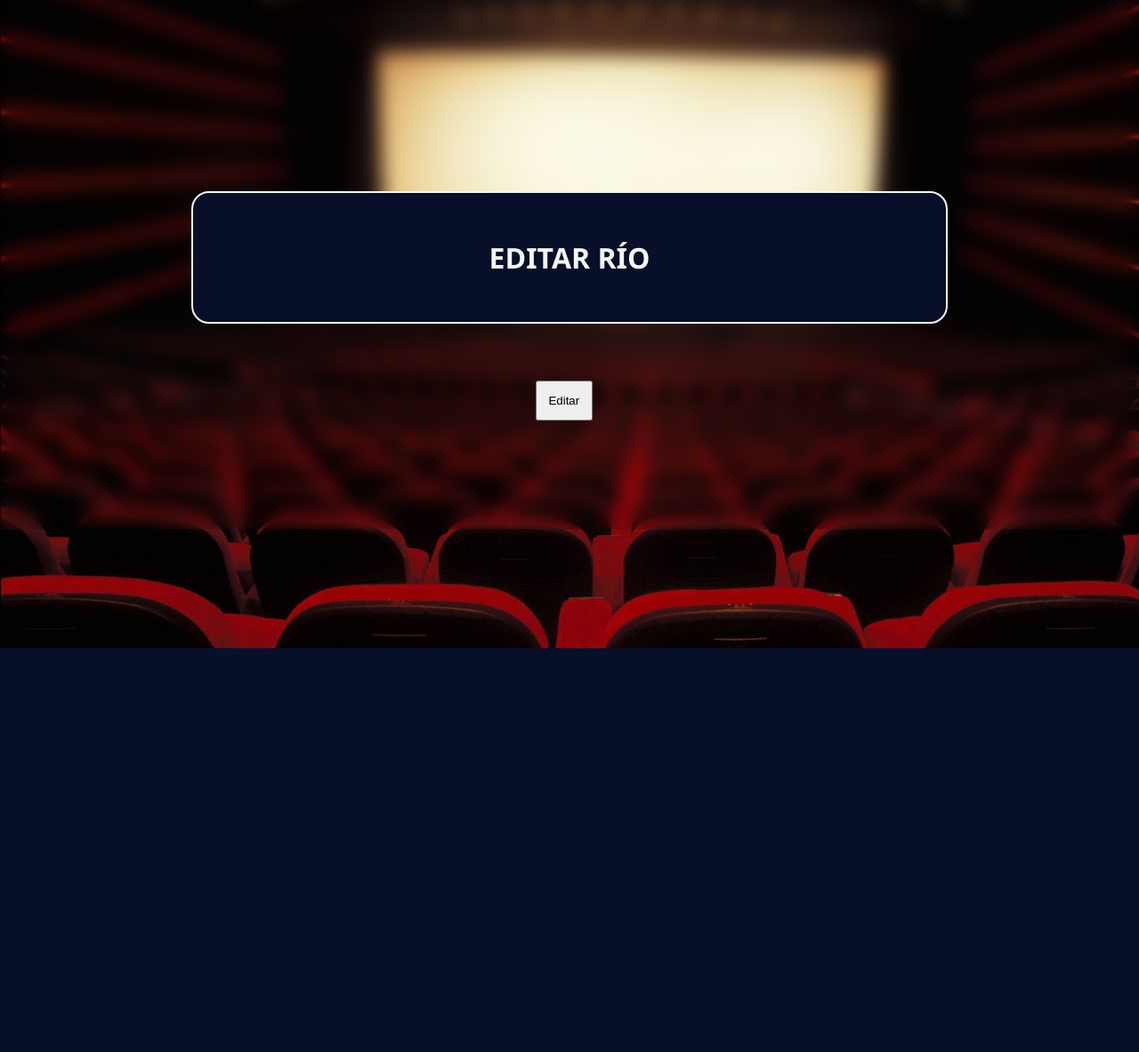
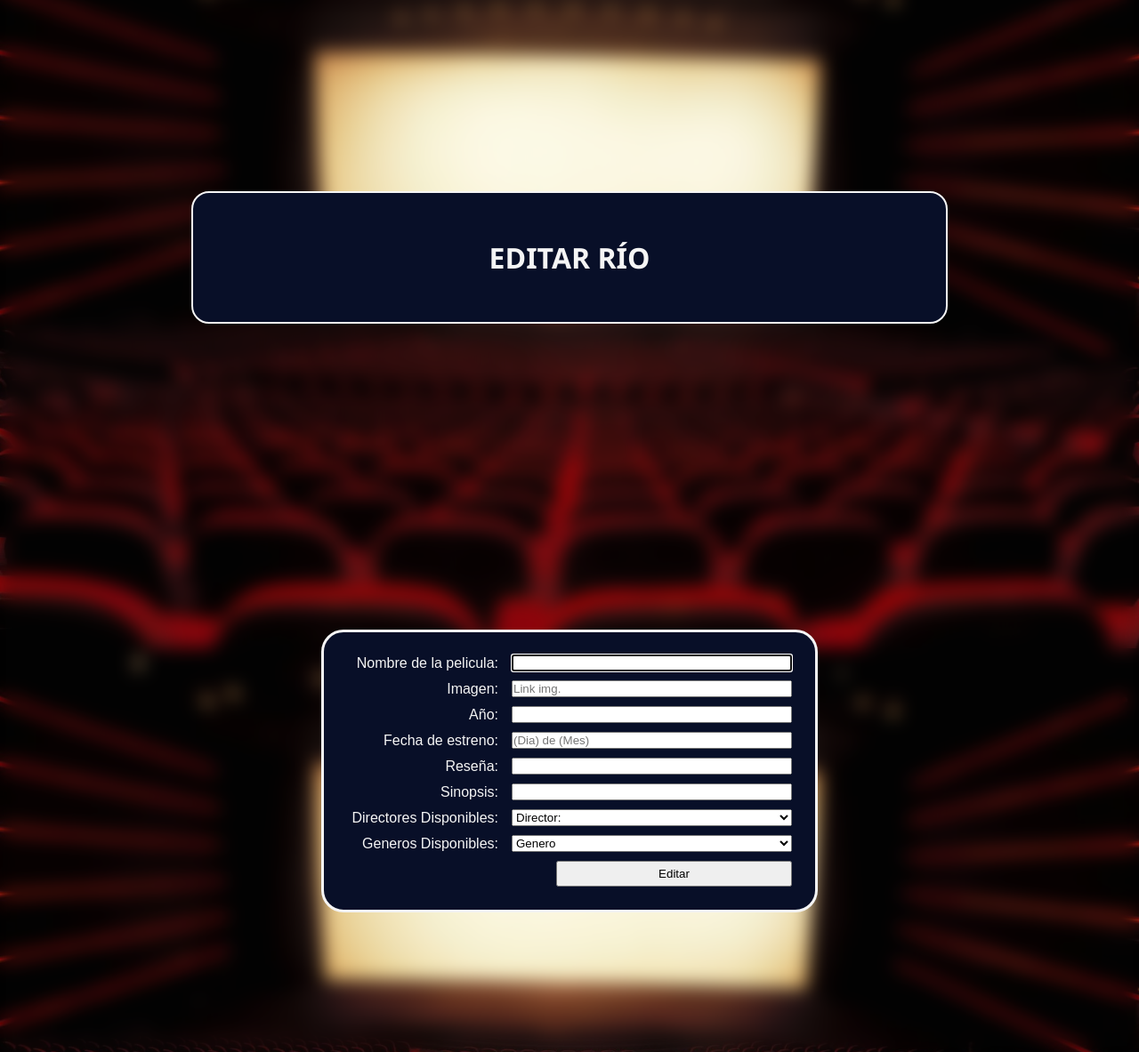
Before and after one commit to FacundoElizalde/Trabajo-Final-Programaci-n-II, a Flask app: a page that uses templates/edit_pelicula.html in a window 1280 px wide. Shown: the part 71-1254 px from the top of the page at 89% size. Before the commit the page ends 800 px from the top, so only its background shows below. Run offline with Flask 3, Linux system fonts and the light colour scheme; the visitor is signed in with stand-in values (Sample User, id 1).

Commit message:
Funcion de editar peliculas y estilos terminados en la misma seccion

```diff
--- a/App.py
+++ b/App.py
@@ -128,7 +128,7 @@ def del_pelicula(peli):
     return render_template('del_pelicula.html', peli=peli, user=funciones.funciones.verify())
 
 @app.route("/pelicula/editar/<peli>",methods=["GET", "POST"])
-def editarPeli(peli):
+def edit_pelicula(peli):
   if 'username' not in session:
     return redirect(url_for('index'))
   else:
@@ -146,7 +146,8 @@ def editarPeli(peli):
       }
       funciones.funciones.update(peliculaEdicion)
       return redirect(url_for('index'))
-    return render_template("edit_pelicula.html", pelicula_encontrada = funciones.funciones.ret_movie(peli))
+    return render_template("edit_pelicula.html", pelicula_encontrada = funciones.funciones.ret_movie(peli),
+    directores=funciones.funciones.Directores, generos=funciones.funciones.Generos)
 
 @app.route('/allmovies')
 def allPelis():
--- a/funciones/funciones.py
+++ b/funciones/funciones.py
@@ -96,7 +96,7 @@ def comentar(comentario, pelicula):
 def update(peli):
   dataMovies = movies_files()
   for movie in dataMovies:
-    if peli["Id"] == movie["Id"]:
+    if movie["Id"] == peli["Id"]:
       movie["Nombre"] = peli["Nombre"]
       movie["Anio"] = peli["Anio"]
       movie["Fecha_Estreno"] = peli["Fecha_Estreno"]
--- a/templates/del_pelicula.html
+++ b/templates/del_pelicula.html
@@ -6,4 +6,5 @@
     <h1 id="del_peli_head">Eliminar {{peli}}</h1>
     <button value="{{peli}}" class="del_peli">Eliminar</button>
 </div>
+
 {% endblock %}
--- a/templates/edit_pelicula.html
+++ b/templates/edit_pelicula.html
@@ -1,9 +1,67 @@
 {% extends './peliculas.html' %}
-
 {% block content %}
 <div class="cont_editar">
     <h1 id="edit_peli_head">Editar {{pelicula_encontrada["Nombre"]}}</h1>
-    <button value="{{pelicula_encontrada['nombre']}}" class="edit_peli">Editar</button>
 </div>
-<div id="edicion"></div>
+
+<form method="POST">
+<div class="fondo_deco">
+
+  <div class="form-container" id="edit_sec">
+
+    <div>
+      <label for="nombre">Nombre de la pelicula:</label>
+      <input type="text" name="nombre" autofocus>
+    </div>
+
+    <div>
+      <label for="imagen">Imagen:</label>
+      <input type="text" name="imagen" placeholder="Link img." required>
+    </div>
+
+    <div>
+      <label for="anio">Año:</label>
+      <input type="text" name="anio" required>
+    </div>
+
+    <div>
+      <label for="estreno">Fecha de estreno:</label>
+      <input type="text" name="estreno" placeholder="(Dia) de (Mes)" required>
+    </div>
+
+    <div>
+      <label for="opinion">Reseña:</label>
+      <input type="text" name="opinion">
+    </div>
+
+    <div>
+      <label for="sinopsis">Sinopsis:</label>
+      <input type="text" name="sinopsis" required>
+    </div>
+
+    <div>
+      <label for="nombre">Directores Disponibles:</label>
+        <select name="director" required>
+            <option disabled selected>Director:</option>
+            {% for director in directores %}
+            <option value="{{director}}">{{director}}</option>
+            {% endfor %}
+        </select>
+    </div>
+
+    <div>
+      <label for="nombre">Generos Disponibles:</label>
+      <select name="genero" required>
+            <option disabled selected>Genero</option>
+            {% for genero in generos %}
+            <option value="{{genero}}">{{genero}}</option>
+            {% endfor %}
+        </select>
+    </div>
+
+    <button value="{{pelicula_encontrada['Nombre']}}" class="edit_peli">Editar</button>
+
+</div>
+</div>
+</form>
 {% endblock %}
```
